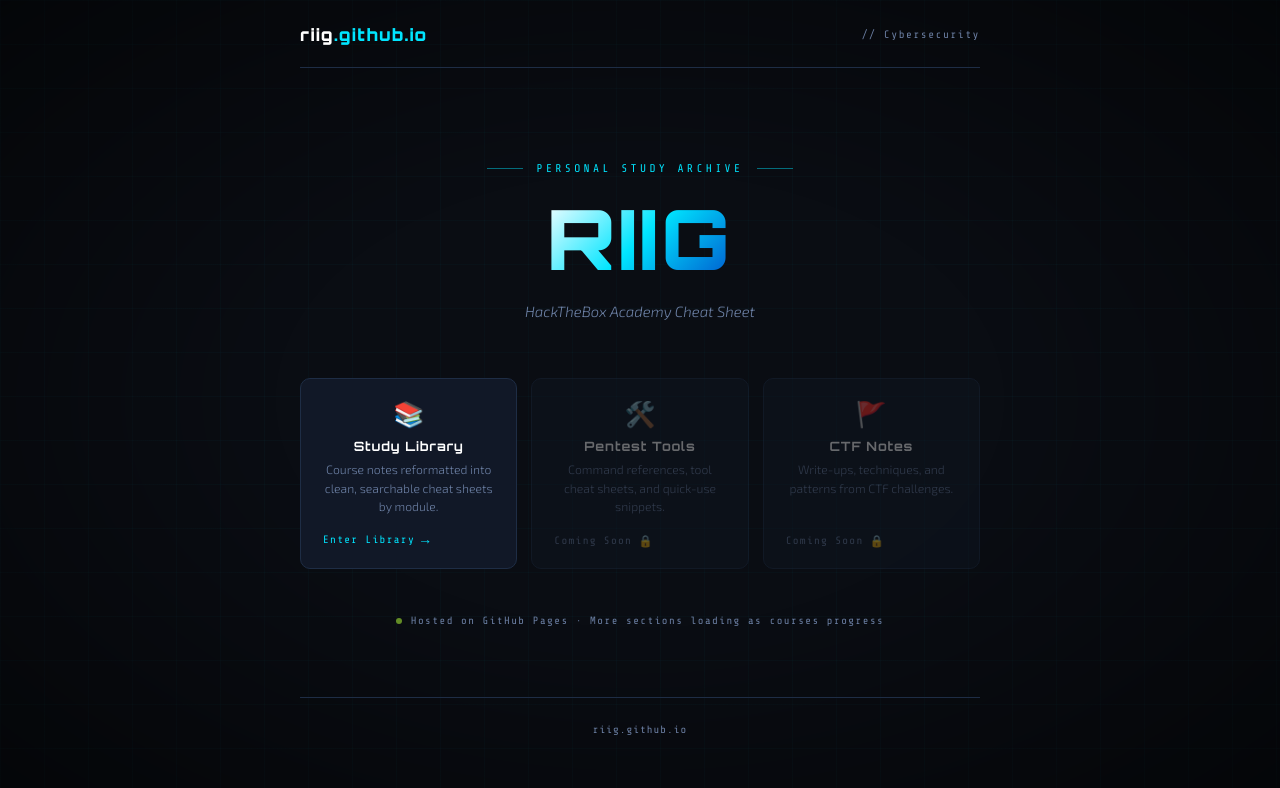
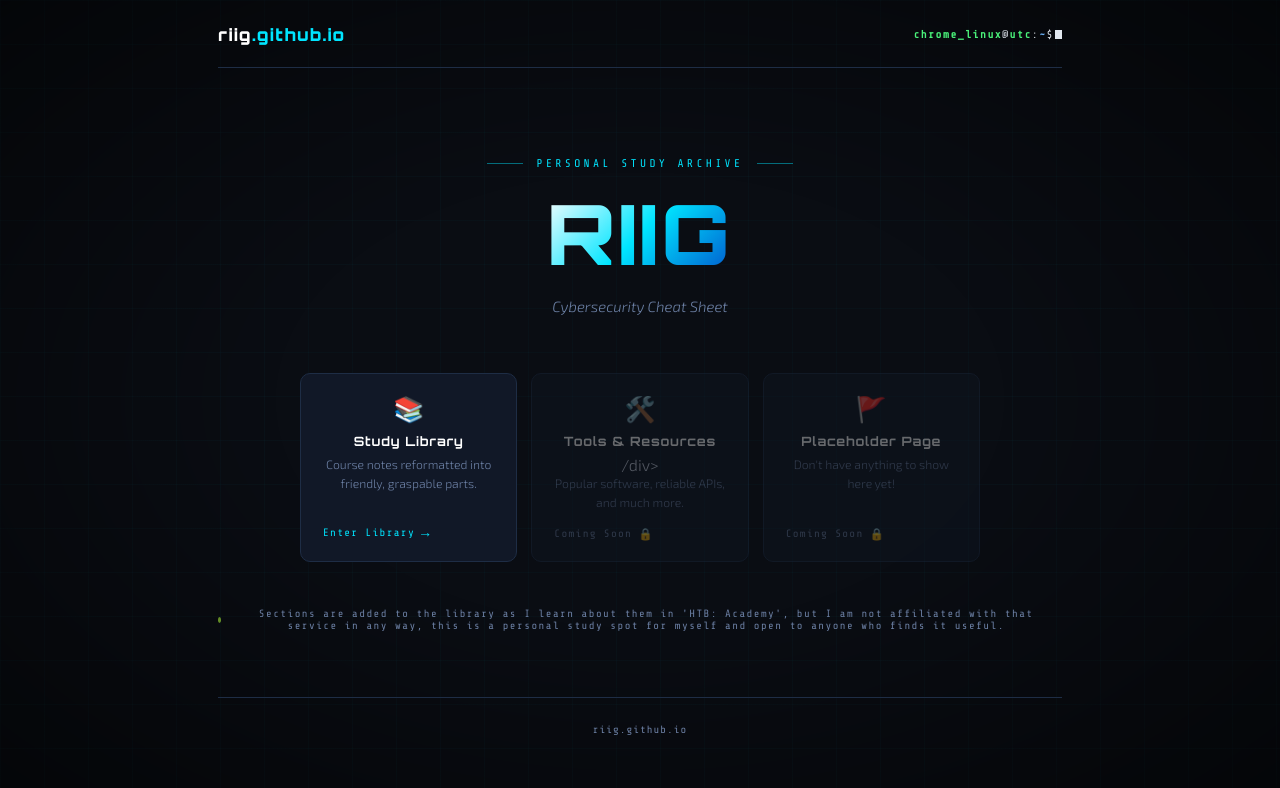
Before and after one commit to riig/riig.github.io, a plain HTML site: page index.html in a window 1280 px wide. Drawn offline with nearby package versions, Linux system fonts and the light colour scheme.

Commit message:
updates cuz wat da heck claude

```diff
--- a/index.html
+++ b/index.html
@@ -67,8 +67,23 @@
   .nav-logo span { color: var(--accent); }
   .nav-tag {
     font-family: 'Share Tech Mono', monospace;
-    font-size: 0.68rem; color: var(--dim); letter-spacing: 0.14em;
+    font-size: 0.68rem; letter-spacing: 0.14em;
+    display: flex; align-items: center; gap: 0;
   }
+  .p-user   { color: #4af27a; font-weight: bold; }
+  .p-host   { color: #4af27a; font-weight: bold; }
+  .p-colon  { color: #e2e8f0; }
+  .p-path   { color: #6ab0f5; font-weight: bold; }
+  .p-dollar { color: #e2e8f0; }
+  .cursor {
+    display: inline-block;
+    width: 7px; height: 0.85em;
+    background: #e2e8f0;
+    margin-left: 1px;
+    vertical-align: middle;
+    animation: blink 1.1s step-start infinite;
+  }
+  @keyframes blink { 0%, 100% { opacity: 1; } 50% { opacity: 0; } }
 
   .hero {
     flex: 1; display: flex; flex-direction: column;
@@ -173,34 +188,34 @@
 
   <nav>
     <a class="nav-logo" href="index.html">riig<span>.github.io</span></a>
-    <span class="nav-tag">// Cybersecurity</span>
+    <span class="nav-tag"><span class="p-user" id="p-user">user</span><span class="p-colon">@</span><span class="p-host" id="p-host">localhost</span><span class="p-colon">:</span><span class="p-path">~</span><span class="p-dollar">$ </span><span class="cursor"></span></span>
   </nav>
 
   <section class="hero">
     <div class="hero-eyebrow">Personal Study Archive</div>
     <h1 class="hero-title">RIIG</h1>
-    <p class="hero-desc">HackTheBox Academy Cheat Sheet</p>
+    <p class="hero-desc">Cybersecurity Cheat Sheet</p>
 
     <div class="dir-grid">
 
       <a class="dir-card cyan" href="library.html">
         <div class="dir-card-icon">📚</div>
         <div class="dir-card-name">Study Library</div>
-        <p class="dir-card-desc">Course notes reformatted into clean, searchable cheat sheets by module.</p>
+        <p class="dir-card-desc">Course notes reformatted into friendly, graspable parts.</p>
         <div class="dir-card-cta">Enter Library</div>
       </a>
 
       <div class="dir-card locked">
         <div class="dir-card-icon">🛠️</div>
-        <div class="dir-card-name">Pentest Tools</div>
-        <p class="dir-card-desc">Command references, tool cheat sheets, and quick-use snippets.</p>
+        <div class="dir-card-name">Tools & Resources</div>/div>
+        <p class="dir-card-desc">Popular software, reliable APIs, and much more.</p>
         <div class="dir-card-cta">Coming Soon</div>
       </div>
 
       <div class="dir-card locked">
         <div class="dir-card-icon">🚩</div>
-        <div class="dir-card-name">CTF Notes</div>
-        <p class="dir-card-desc">Write-ups, techniques, and patterns from CTF challenges.</p>
+        <div class="dir-card-name">Placeholder Page</div>
+        <p class="dir-card-desc">Don't have anything to show here yet!</p>
         <div class="dir-card-cta">Coming Soon</div>
       </div>
 
@@ -208,12 +223,53 @@
 
     <div class="status-bar">
       <span class="status-dot"></span>
-      Hosted on GitHub Pages · More sections loading as courses progress
+      Sections are added to the library as I learn about them in 'HTB: Academy', but I am not affiliated with that service in any way, this is a personal study spot for myself and open to anyone who finds it useful.
     </div>
   </section>
 
   <footer>riig.github.io</footer>
 
 </div>
+<script>
+  (function() {
+    const ua = navigator.userAgent;
+
+    // ── Detect OS ──
+    let os = 'unknown';
+    if      (/Windows NT 10|Windows NT 11/.test(ua)) os = 'win11';
+    else if (/Windows NT 6\.3/.test(ua))              os = 'win8';
+    else if (/Windows/.test(ua))                      os = 'windows';
+    else if (/iPhone/.test(ua))                       os = 'iphone';
+    else if (/iPad/.test(ua))                         os = 'ipad';
+    else if (/Android/.test(ua))                      os = 'android';
+    else if (/Mac OS X/.test(ua))                     os = 'macos';
+    else if (/Linux/.test(ua))                        os = 'linux';
+    else if (/CrOS/.test(ua))                         os = 'chromeos';
+
+    // ── Detect Browser ──
+    let browser = 'browser';
+    if      (/Edg\//.test(ua))                        browser = 'edge';
+    else if (/OPR\/|Opera/.test(ua))                  browser = 'opera';
+    else if (/Brave/.test(ua))                        browser = 'brave';
+    else if (/Firefox\//.test(ua))                    browser = 'firefox';
+    else if (/Chrome\//.test(ua))                     browser = 'chrome';
+    else if (/Safari\//.test(ua))                     browser = 'safari';
+
+    // ── Build username: browser-os ──
+    const username = browser + '_' + os;
+
+    // ── Build hostname from timezone + lang ──
+    // e.g. "America/New_York" → "new_york"
+    let tz = 'localhost';
+    try {
+      tz = Intl.DateTimeFormat().resolvedOptions().timeZone || 'localhost';
+      // grab just the city part: "America/New_York" → "new_york"
+      tz = tz.split('/').pop().replace(/[-\s]/g, '_').toLowerCase();
+    } catch(e) {}
+
+    document.getElementById('p-user').textContent = username;
+    document.getElementById('p-host').textContent = tz;
+  })();
+</script>
 </body>
 </html>
```
Also changed, not shown: library.html (+1 -1 lines), linux-fundamentals.html (+2 -3 lines).
